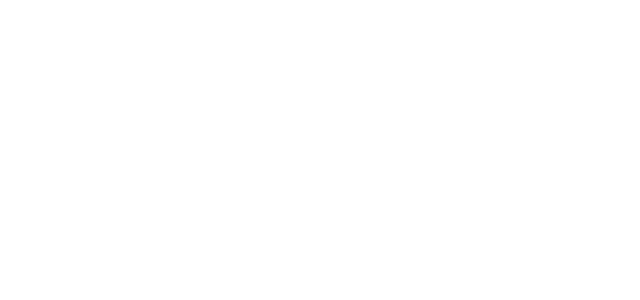
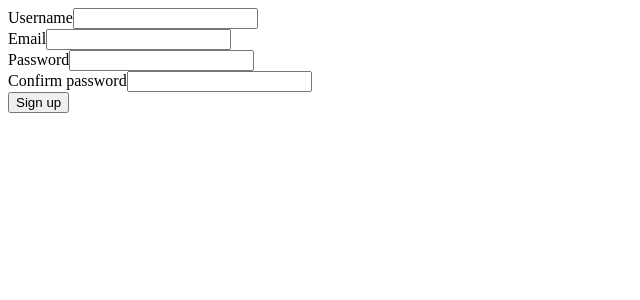
Before and after one commit to TiagoCitranguloDaSilva/quick-task, a React (Vite) app in the folder front-end/: page /register in a window 1280 px wide. Before the commit this address had no page. Shown: the top 300 px of the page, without its empty margins (0-640 px from the left). Built offline with nearby package versions, Linux system fonts and the light colour scheme.

Commit message:
feat(register): add simple register functionality
- Implement basic register form and handlers
- Add simple register form validation

```diff
--- a/front-end/src/App.jsx
+++ b/front-end/src/App.jsx
@@ -1,6 +1,7 @@
 import { BrowserRouter, Route, Routes } from "react-router";
 import { AuthProvider } from "./contexts/AuthContext";
 import Login from "./pages/Login";
+import Register from "./pages/Register";
 
 function App() {
   return (
@@ -8,6 +9,7 @@
       <BrowserRouter>
         <Routes>
           <Route path="/login" element={<Login />} />
+          <Route path="/register" element={<Register />} />
         </Routes>
       </BrowserRouter>
     </AuthProvider>
--- a/front-end/src/contexts/AuthContext.jsx
+++ b/front-end/src/contexts/AuthContext.jsx
@@ -22,12 +22,29 @@
     return;
   }
 
+  async function register({ username, email, password }) {
+    const response = await fetch("http://localhost:8080/auth/register", {
+      method: "POST",
+      headers: {
+        "Content-Type": "application/json",
+      },
+      body: JSON.stringify({ username, email, password }),
+    });
+
+    // If response is an error, other than 200's codes
+    if (!response.ok) throw new Error("Register failed");
+
+    const token = await response.text();
+    setAccessToken(token);
+    return;
+  }
+
   function logout() {
     setAccessToken(null);
   }
 
   return (
-    <AuthContext.Provider value={{ accessToken, setAccessToken, login, logout }}>
+    <AuthContext.Provider value={{ accessToken, setAccessToken, login, logout, register }}>
       {children}
     </AuthContext.Provider>
   );
--- a/front-end/src/pages/Login.jsx
+++ b/front-end/src/pages/Login.jsx
@@ -35,7 +35,7 @@
       email: user.email,
       password: user.password,
     });
-    navigate("/", { replace: true });
+    navigate("/");
   }
 
   function handleEmailInput(e) {
--- /dev/null
+++ b/front-end/src/pages/Register.jsx
@@ -0,0 +1,130 @@
+import { useContext, useState } from "react";
+import { AuthContext } from "../contexts/AuthContext";
+import { useNavigate } from "react-router";
+
+export default function Register() {
+  const { register } = useContext(AuthContext);
+  const [user, setUser] = useState({ username: "", email: "", password: "", passwordConfirm: "" });
+  const [error, setError] = useState({
+    username: false,
+    email: false,
+    password: false,
+    passwordConfirm: "",
+  });
+
+  const navigate = useNavigate();
+
+  async function handleSubmit(e) {
+    e.preventDefault();
+
+    const invalid = {
+      username: user.username.trim().length == 0,
+      email: user.email.trim().length == 0,
+      password: user.password.trim().length == 0,
+      passwordConfirm: user.password != user.passwordConfirm,
+    };
+
+    setError({ username: false, email: false, password: false, passwordConfirm: false });
+
+    if (invalid.username) {
+      setError((prevError) => ({ ...prevError, username: true }));
+    }
+
+    if (invalid.email) {
+      setError((prevError) => ({ ...prevError, email: true }));
+    }
+
+    if (invalid.password) {
+      setError((prevError) => ({ ...prevError, password: true }));
+    }
+
+    if (invalid.passwordConfirm) {
+      setError((prevError) => ({ ...prevError, passwordConfirm: true }));
+    }
+
+    // At least one is invalid, don't try to fetch yet
+    if (invalid.username || invalid.email || invalid.password || invalid.passwordConfirm) {
+      return;
+    }
+
+    console.log("will register");
+    await register({
+      username: user.username,
+      email: user.email,
+      password: user.password,
+    });
+    console.log("will login");
+
+    navigate("/");
+  }
+
+  function handleUsernameInput(e) {
+    setUser((prevUser) => ({ ...prevUser, username: e.target.value }));
+  }
+
+  function handleEmailInput(e) {
+    setUser((prevUser) => ({ ...prevUser, email: e.target.value }));
+  }
+
+  function handlePasswordInput(e) {
+    setUser((prevUser) => ({ ...prevUser, password: e.target.value }));
+  }
+
+  function handlePasswordConfirmInput(e) {
+    setUser((prevUser) => ({ ...prevUser, passwordConfirm: e.target.value }));
+  }
+
+  return (
+    <form onSubmit={handleSubmit}>
+      <div>
+        <label htmlFor="username">Username</label>
+        <input
+          type="text"
+          name="username"
+          id="username"
+          onChange={handleUsernameInput}
+          value={user.username}
+        />
+        {error.username == true ? <p>Your username should have at least 1 character</p> : null}
+      </div>
+
+      <div>
+        <label htmlFor="email">Email</label>
+        <input
+          type="email"
+          name="email"
+          id="email"
+          onChange={handleEmailInput}
+          value={user.email}
+        />
+        {error.email == true ? <p>Your email should have at least 1 character</p> : null}
+      </div>
+
+      <div>
+        <label htmlFor="password">Password</label>
+        <input
+          type="password"
+          name="password"
+          id="password"
+          onChange={handlePasswordInput}
+          value={user.password}
+        />
+        {error.password == true ? <p>Your password should have at least 1 character</p> : null}
+      </div>
+
+      <div>
+        <label htmlFor="password_confirmation">Confirm password</label>
+        <input
+          type="password"
+          name="password_confirmation"
+          id="password_confirmation"
+          onChange={handlePasswordConfirmInput}
+          value={user.passwordConfirm}
+        />
+        {error.passwordConfirm == true ? <p>Your password should match</p> : null}
+      </div>
+
+      <button>Sign up</button>
+    </form>
+  );
+}
```
